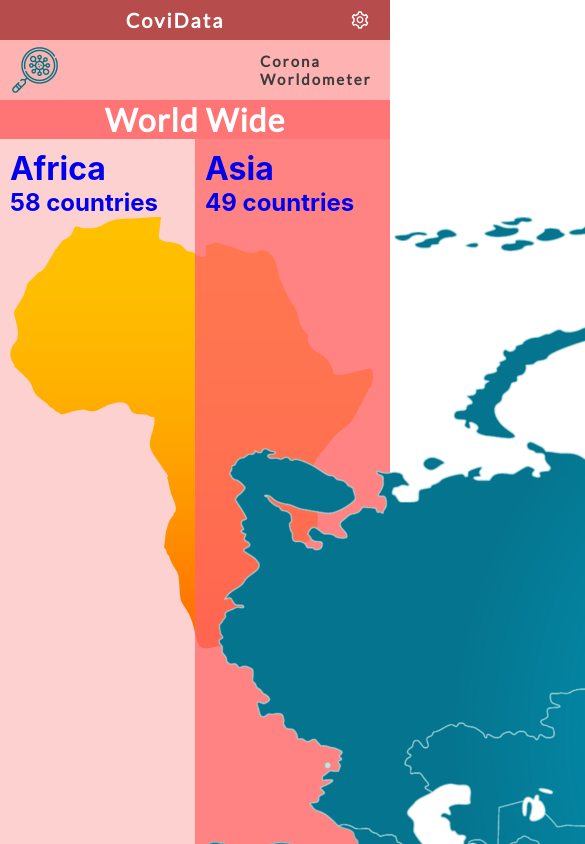
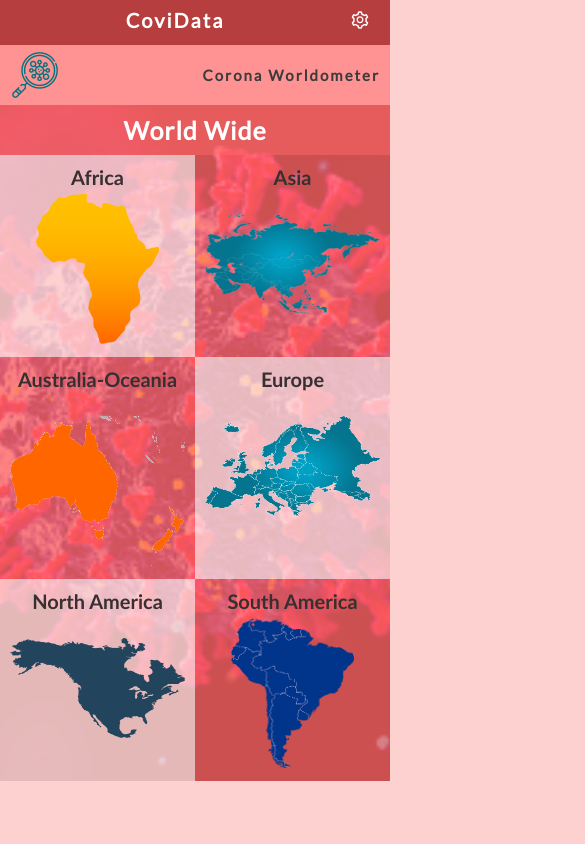
Before and after one commit to silviatofana/react-capstone-, a React (Create React App) app: page / in a window 390 px wide. Shown: the top 844 px of the page, 585 px wide, since content can reach past the window. Built offline with nearby package versions, Linux system fonts and the light colour scheme.

Commit message:
index.css

```diff
--- a/src/App.js
+++ b/src/App.js
@@ -1,14 +1,16 @@
 import React from 'react';
 import { BrowserRouter as Router, Route, Routes } from 'react-router-dom';
 import NavBar from './components/NavBar';
+import ContinentPage from './pages/ContinentPage';
+import Country from './pages/DetailsPage';
 import HomePage from './pages/HomePage';
-import Country from './pages/DetailsPage';
 
 const App = () => (
   <Router>
     <NavBar />
     <Routes>
       <Route exact path="/" element={<HomePage />} />
+      <Route path="/continent/:continent" element={<ContinentPage />} />
       <Route path="/country/:name" element={<Country />} />
     </Routes>
   </Router>
--- a/src/index.css
+++ b/src/index.css
@@ -23,6 +23,10 @@ body {
     sans-serif;
   -webkit-font-smoothing: antialiased;
   -moz-osx-font-smoothing: grayscale;
+}
+
+html {
+  background-color: rgba(254, 204, 204, 0.9);
 }
 
 nav div {
@@ -51,13 +55,25 @@ nav {
   letter-spacing: 2px;
 }
 
-.continent,
-.footer {
+.continent {
   background-color: rgba(255, 101, 101, 0.9);
   text-align: center;
   font-family: 'Lato', sans-serif;
   color: white;
   letter-spacing: 1px;
+  padding: 10px 0;
+}
+
+.Details {
+  padding-top: 250px;
+}
+
+.continent h1 {
+  padding-bottom: 10px;
+}
+
+.continent h2 {
+  padding-top: 10px;
 }
 
 .nav2 {
@@ -83,13 +99,13 @@ nav {
   color: rgb(56, 48, 48);
 }
 
+.continentName {
+  color: rgb(56, 48, 48);
+}
+
 .dataUL {
   display: grid;
   grid-template-columns: 50% 50%;
-  background: url(./images/Africa.png) no-repeat;
-  background-position: center;
-  background-size: contain;
-  background-attachment: fixed;
 }
 
 .dataUL a,
@@ -102,10 +118,26 @@ nav {
   padding: 20px;
 }
 
-.homePage a {
+.ContinentPage {
+  background: url(./images/background.jpg);
+  background-repeat: no-repeat;
+  background-position: center;
+  background-size: cover;
+  background-attachment: fixed;
+  font-family: 'Gill Sans', 'Gill Sans MT', Calibri, 'Trebuchet MS', sans-serif;
+  color: white;
+}
+
+.ContinentPage a,
+.buttons button {
   font-family: 'Gill Sans', 'Gill Sans MT', Calibri, 'Trebuchet MS', sans-serif;
   color: rgb(61, 61, 61);
   font-size: 20px;
+}
+
+.dataContainer {
+  display: grid;
+  grid-auto-flow: column;
 }
 
 .dataContainer div ul li {
@@ -120,10 +152,31 @@ nav {
 
 .dataUL a:hover,
 .dataUL a:nth-child(4n):hover,
-.dataUL a:nth-child(4n + 1):hover {
+.dataUL a:nth-child(4n + 1):hover,
+.form {
   padding: 25px;
-  background-color: rgba(153, 0, 0, 0.7);
+  background-color: rgba(153, 0, 0, 0.9);
   color: white;
+}
+
+.form {
+  display: flex;
+  align-items: center;
+  gap: 10px;
+  padding: 10px;
+  border-top: 2px solid white;
+  border-bottom: 2px solid white;
+}
+
+.input-search {
+  border: none;
+  background-color: transparent;
+  height: 25px;
+}
+
+::placeholder {
+  color: white;
+  padding-bottom: 5px;
 }
 
 .goBack {
@@ -159,13 +212,46 @@ nav {
   border-radius: 5px;
 }
 
-.homePage {
-  font-family: 'Gill Sans', 'Gill Sans MT', Calibri, 'Trebuchet MS', sans-serif;
-  color: white;
+.dataContainer div ul {
+  text-align: center;
 }
 
-.dataContainer div ul {
+.buttons {
+  background-color: rgba(255, 101, 101, 0.9);
   text-align: center;
+  padding: 10px 0;
+  width: 100%;
+  position: relative;
+}
+
+.buttons button {
+  height: 30px;
+  width: 30px;
+  border-radius: 5px;
+  border: none;
+  margin-left: 10px;
+}
+
+.selected {
+  background-color: rgba(153, 0, 0, 0.7);
+}
+
+.unselected {
+  background-color: rgba(254, 204, 204, 0.9);
+}
+
+.map {
+  width: 100%;
+  height: 300px;
+}
+
+.ContinentDetails {
+  display: flex;
+  justify-content: space-between;
+}
+
+.titles {
+  align-self: center;
 }
 
 @media screen and (max-width: 480px) {
@@ -173,8 +259,16 @@ nav {
     padding: 10px;
   }
 
+  .countryNumbers {
+    display: none;
+  }
+
+  .ContinentDetails {
+    flex-direction: column;
+  }
+
   .nav2 {
-    gap: 200px;
+    gap: 100px;
   }
 
   .logo {
@@ -186,7 +280,7 @@ nav {
     font-size: 15px;
   }
 
-  .homePage a {
+  .ContinentPage a {
     font-size: 15px;
   }
 
@@ -195,11 +289,20 @@ nav {
   }
 
   .countryName {
-    font-size: 18px;
+    font-size: 15px;
   }
 
   .population {
+    font-size: 13px;
+  }
+
+  .continent h3 {
     font-size: 15px;
+  }
+
+  .continent {
+    font-size: 25px;
+    padding: 10px 0;
   }
 
   .number {
@@ -230,5 +333,41 @@ nav {
   .header1,
   .continent h1 {
     font-size: 20px;
+    padding-bottom: 5px;
+  }
+
+  .map-div {
+    text-align: center;
+  }
+
+  .continentName {
+    font-size: 20px;
+    text-align: center;
+    padding-bottom: 5px;
+  }
+
+  .Africa,
+  .South-America {
+    width: 70%;
+    height: 150px;
+  }
+
+  .Asia,
+  .Europe,
+  .North-America {
+    height: 100px;
+    width: 100%;
+    padding-top: 20px;
+  }
+
+  .Australia-Oceania {
+    width: 100%;
+    height: 150px;
+    padding-top: 20px;
+  }
+
+  .buttons {
+    position: absolute;
+    bottom: 0;
   }
 }
```
